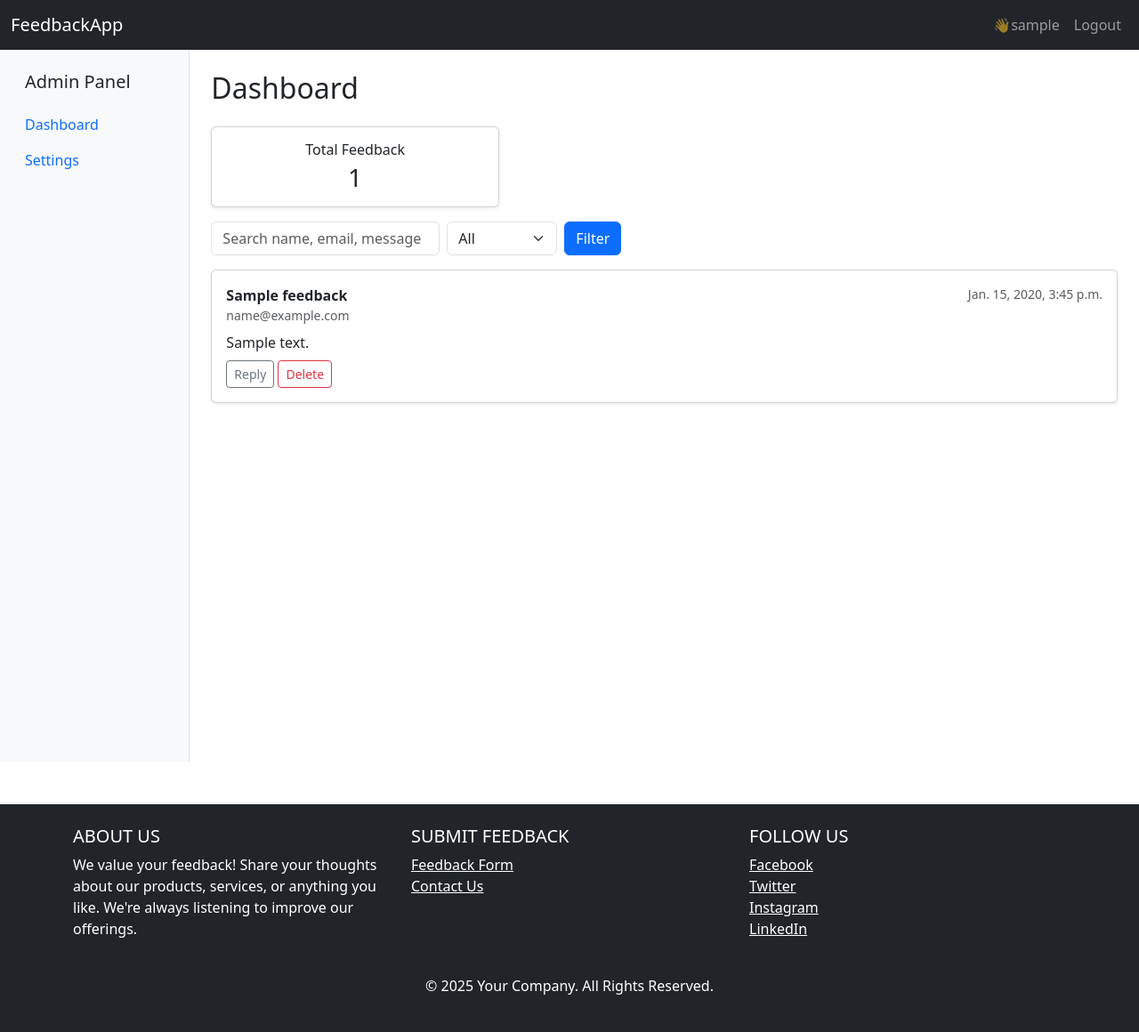
After one commit to ahamedajaj01/feedback_app, a Django app: page /dashboard in a window 1280 px wide. The commit adds this page. Shown: the whole page at 89% size. Run offline with Django 5.2, Linux system fonts and the light colour scheme; a user stored in the database is signed in; tables that the repository leaves empty hold one stand-in row (values such as "Sample post"); some libraries are stand-ins or nearby versions.

Commit message:
updated admin panel

```diff
--- /dev/null
+++ b/feedback_app/templates/admin_dashboard/dashboard.html
@@ -0,0 +1,34 @@
+{% extends 'base.html' %}
+{% block title %}
+Feedback - Admin-Dashboard
+{% endblock title %}
+{# Provide sidebar markup and set main_class so content uses remaining cols #}
+{% block sidebar %}
+    <!-- LEFT SIDEBAR -->
+        <nav class="col-md-3 col-lg-2 d-md-block bg-light sidebar collapse min-vh-100 border-end">
+            <div class="position-sticky pt-3">
+                <h5 class="px-3 mb-3 mt-2">Admin Panel</h5>
+
+                <ul class="nav flex-column">
+                    <li class="nav-item">
+                        <a class="nav-link" href="{% url 'admin_dashboard' %}">
+                            Dashboard
+                        </a>
+                    </li>
+
+                    <li class="nav-item">
+                        <a class="nav-link" href="#">
+                            Settings
+                        </a>
+                    </li>
+                </ul>
+            </div>
+        </nav>
+{% endblock sidebar %}
+
+{# main content width when sidebar is present #}
+{% block main_class %}col-md-9 ms-sm-auto col-lg-10{% endblock %}
+
+{% block content %}
+  {% include "admin_dashboard/users_feedback_list.html" %}
+{% endblock %}
--- /dev/null
+++ b/feedback_app/templates/admin_dashboard/users_feedback_list.html
@@ -0,0 +1,52 @@
+<h2 class="mb-4">Dashboard</h2>
+
+<div class="row mb-3">
+  <div class="col-md-4">
+    <div class="card shadow-sm">
+      <div class="card-body text-center">
+        <h6 class="mb-1">Total Feedback</h6>
+        <h3 class="mb-0">{{ feedbacks.count }}</h3>
+      </div>
+    </div>
+  </div>
+</div>
+
+<form method="get" class="row g-2 mb-3">
+  <div class="col-auto">
+    <input type="text" name="q" class="form-control" placeholder="Search name, email, message" value="{{ request.GET.q }}">
+  </div>
+  <div class="col-auto">
+    <select name="date" class="form-select">
+      <option value="">All</option>
+      <option value="today" {% if request.GET.date == 'today' %}selected{% endif %}>Today</option>
+      <option value="week" {% if request.GET.date == 'week' %}selected{% endif %}>This week</option>
+    </select>
+  </div>
+  <div class="col-auto">
+    <button type="submit" class="btn btn-primary">Filter</button>
+  </div>
+</form>
+
+{% for feedback in feedbacks %}
+  <div class="card mb-3 shadow-sm">
+    <div class="card-body">
+      <div class="d-flex justify-content-between">
+        <div>
+          <strong>{{ feedback.name }}</strong>
+          <div class="text-muted small">{{ feedback.email }}</div>
+        </div>
+        <div class="text-end small text-muted">{{ feedback.created_at }}</div>
+      </div>
+
+      <p class="mt-2 mb-1">{{ feedback.message }}</p>
+
+      <div class="mt-2">
+        <a href="#" class="btn btn-sm btn-outline-secondary">Reply</a>
+        <a href="{% url 'delete_feedback' feedback.id %}?next={{ 'admin_dashboard' }}" class="btn btn-sm btn-outline-danger">Delete</a>
+
+      </div>
+    </div>
+  </div>
+{% empty %}
+  <p>No feedback yet.</p>
+{% endfor %}
--- a/feedback_app/templates/confirm_delete.html
+++ b/feedback_app/templates/confirm_delete.html
@@ -5,9 +5,10 @@ Feedback - delete_feedback
 {% block content %}
 <form method="post">
     {% csrf_token %}
+    <input type="hidden" name="next" value="{{ next }}">
     <p>Are you sure you want to delete this feedback?</p>
     <button class="btn btn-danger" type="submit">Delete</button>
-    <a class="btn btn-secondary" href="{% url 'my_feedback' %}">Cancel</a>
+    <a class="btn btn-secondary" href="{% url next %}">Cancel</a>
 </form>
 
 {% endblock content %}
--- /dev/null
+++ b/feedback_app/templates/footer.html
@@ -0,0 +1,66 @@
+  <!-- Bootstrap Footer for Feedback Website -->
+    <footer class="bg-dark text-white pt-4 pb-4 mt-5">
+      <div class="container">
+        <div class="row">
+          <!-- About Section -->
+          <div class="col-md-4">
+            <h5 class="text-uppercase">About Us</h5>
+            <p>
+              We value your feedback! Share your thoughts about our products,
+              services, or anything you like. We're always listening to improve
+              our offerings.
+            </p>
+          </div>
+
+          <!-- Feedback Section -->
+          <div class="col-md-4">
+            <h5 class="text-uppercase">Submit Feedback</h5>
+            <ul class="list-unstyled">
+              <li><a href="#" class="text-white">Feedback Form</a></li>
+              <li><a href="#" class="text-white">Contact Us</a></li>
+            </ul>
+          </div>
+
+          <!-- Social Media Links -->
+          <div class="col-md-4">
+            <h5 class="text-uppercase">Follow Us</h5>
+            <ul class="list-unstyled">
+              <li>
+                <a
+                  href="https://facebook.com"
+                  class="text-white"
+                  target="_blank"
+                  >Facebook</a
+                >
+              </li>
+              <li>
+                <a href="https://twitter.com" class="text-white" target="_blank"
+                  >Twitter</a
+                >
+              </li>
+              <li>
+                <a
+                  href="https://instagram.com"
+                  class="text-white"
+                  target="_blank"
+                  >Instagram</a
+                >
+              </li>
+              <li>
+                <a
+                  href="https://linkedin.com"
+                  class="text-white"
+                  target="_blank"
+                  >LinkedIn</a
+                >
+              </li>
+            </ul>
+          </div>
+        </div>
+      </div>
+
+      <!-- Footer Bottom -->
+      <div class="text-center mt-4">
+        <p>&copy; 2025 Your Company. All Rights Reserved.</p>
+      </div>
+    </footer>
--- a/feedback_app/templates/login.html
+++ b/feedback_app/templates/login.html
@@ -15,7 +15,7 @@ Feedback - Login
 </form>
  <div class="text-center mt-3">
             <small>Don't have an account?
-                <a href="{% url 'register' %}">Login</a>
+                <a href="{% url 'register' %}">Register</a>
             </small>
         </div>
 </div>
--- /dev/null
+++ b/feedback_app/templates/navbar.html
@@ -0,0 +1,50 @@
+<nav class="navbar navbar-expand-lg navbar-dark bg-dark">
+      <div class="container-fluid">
+        <a
+          class="navbar-brand"
+          href="{% if user.is_authenticated and user.is_staff or user.is_authenticated and user.is_superuser %}{% url 'admin_dashboard' %}{% else %}{% url 'homepage' %}{% endif %}"
+        >
+          FeedbackApp
+        </a>
+
+        <button
+          class="navbar-toggler"
+          type="button"
+          data-bs-toggle="collapse"
+          data-bs-target="#navbarNav"
+          aria-controls="navbarNav"
+          aria-expanded="false"
+          aria-label="Toggle navigation"
+        >
+          <span class="navbar-toggler-icon"></span>
+        </button>
+
+        <div class="collapse navbar-collapse" id="navbarNav">
+          <ul class="navbar-nav ms-auto">
+            {% if user.is_authenticated %}
+            <li class="nav-item">
+              <a class="nav-link" href="#">👋{{user.username}}</a>
+            </li>
+
+            {% if user.is_authenticated and not user.is_staff and not user.is_superuser %}
+            <li class="nav-item">
+              <a class="nav-link" href="{% url 'my_feedback' %}">My Feedback</a>
+            </li>
+            {% endif %}
+
+
+            <li class="nav-item">
+              <a class="nav-link" href="{% url 'logout' %}">Logout</a>
+            </li>
+            {% else %}
+            <li class="nav-item">
+              <a class="nav-link" href="{% url 'login' %}">Login</a>
+            </li>
+            <li class="nav-item">
+              <a class="nav-link" href="{% url 'register' %}">Register</a>
+            </li>
+            {% endif %}
+          </ul>
+        </div>
+      </div>
+    </nav>
--- a/feedback_app/urls.py
+++ b/feedback_app/urls.py
@@ -8,7 +8,7 @@ urlpatterns = [
     path('logout',views.logout,name="logout"),
     path('feedback_form',views.feedback_form,name="feedback_form"),
     path('feedback/submit',views.submit_feedback,name="submit_feedback"),
-    path('users/feedback/list',views.admin_feedback_list,name="admin_feedback_list"),
+    path('dashboard',views.admin_dashboard,name="admin_dashboard"),
     path('my/feedback/',views.my_feedback,name="my_feedback"),
     path('update/feedback/<int:pk>/',views.edit_feedback,name="edit_feedback"),
     path('delete/feedback/<int:pk>/',views.delete_feedback,name="delete_feedback")
--- a/feedback_app/views.py
+++ b/feedback_app/views.py
@@ -10,7 +10,7 @@ from django.contrib import messages
 def homepage(request):
      # If admin or staff → keep them in admin area
     if request.user.is_authenticated and (request.user.is_staff or request.user.is_superuser):
-           return redirect("admin_feedback_list")
+           return redirect("admin_dashboard")
      # Normal users can see homepage
     return render(request,"homepage.html")
 
@@ -18,7 +18,7 @@ def user_registration(request):
     # If user already logged in → stop them
     if request.user.is_authenticated:
          if request.user.is_staff or request.user.is_superuser:
-                       return redirect('admin_feedback_list')
+                       return redirect('admin_dashboard')
          return redirect('homepage')
 
     if request.method == "POST":
@@ -39,7 +39,7 @@ def login(request):
      # If user already logged in → stop them
     if request.user.is_authenticated:
          if request.user.is_staff or request.user.is_superuser:
-                       return redirect('admin_feedback_list')
+                       return redirect('admin_dashboard')
 
          return redirect("homepage")
 
@@ -59,7 +59,7 @@ def login(request):
 
                  # If the user is staff or superuser, send to the admin feedback page
                 if user.is_staff or user.is_superuser:
-                    return redirect('admin_feedback_list')
+                    return redirect('admin_dashboard')
                  # Otherwise send regular users to homepage
                 return redirect('homepage')
             else:
@@ -117,20 +117,21 @@ def submit_feedback(request):
     # just send them back to the form page.
     return redirect('feedback_form')
 
-# list feedback list for admin
+# admin dashboard
 @login_required
-def admin_feedback_list(request):
+def admin_dashboard(request):
     # Only allow admin users
     if not (request.user.is_staff or request.user.is_superuser):
         return redirect('homepage')
     feedbacks = Feedback.objects.all()
-    return render(request,"admin_feedback_list.html",{"feedbacks":feedbacks})
+    return render(request,"admin_dashboard/dashboard.html",{"feedbacks":feedbacks})
+
 
 @login_required
 def my_feedback(request):
       # Block admin & staff accounts
     if request.user.is_staff or request.user.is_superuser:
-        return redirect("admin_feedback_list")  # or 'homepage' if you prefer
+        return redirect("admin_dashboard")  # or 'homepage' if you prefer
 
     # Only normal users reach this part
     feedback = Feedback.objects.filter(user=request.user).order_by('-created_at')
@@ -164,11 +165,24 @@ def edit_feedback(request,pk):
 def delete_feedback(request,pk):
      feedback = get_object_or_404(Feedback,pk=pk)
 
-     # Security check: only the owner (user) can delete their feedback
-     if feedback.user != request.user:
-       return redirect("my_feedback")
+    # Determine the default redirect target
+    # - if the current user is staff (admin), default to admin dashboard
+    # - otherwise default to the user's feedback list
+     default_redirect = 'admin_dashboard' if request.user.is_staff else 'my_feedback'
+
+     # Find where to redirect after delete (check POST, then GET)
+     next_url_name = request.POST.get('next') or request.GET.get('next') or default_redirect
+
+     # Security check:
+    # - owner can delete
+    # - staff can delete any feedback
+     if not (request.user.is_staff or (feedback.user is not None and feedback.user == request.user)):
+        # unauthorized: redirect back to safe place
+        return redirect(default_redirect)
 
      if request.method == "POST":
           feedback.delete()
-          return redirect('my_feedback')
-     return render(request, "confirm_delete.html", {"feedback": feedback})
+          return redirect(next_url_name)
+
+     # show confirmation page; pass the 'next' so the form can send it back
+     return render(request, "confirm_delete.html", {"feedback": feedback, "next":next_url_name})
--- a/templates/base.html
+++ b/templates/base.html
@@ -10,126 +10,26 @@
 
   <body>
     <!-- Navbar section -->
-    <nav class="navbar navbar-expand-lg navbar-dark bg-dark">
-      <div class="container-fluid">
-        <a
-          class="navbar-brand"
-          href="{% if user.is_authenticated and user.is_staff or user.is_authenticated and user.is_superuser %}
-{% url 'admin_feedback_list' %}{% else %}{% url 'homepage' %}{% endif %}"
-        >
-          FeedbackApp
-        </a>
+    {% include "navbar.html" %}
 
-        <button
-          class="navbar-toggler"
-          type="button"
-          data-bs-toggle="collapse"
-          data-bs-target="#navbarNav"
-          aria-controls="navbarNav"
-          aria-expanded="false"
-          aria-label="Toggle navigation"
-        >
-          <span class="navbar-toggler-icon"></span>
-        </button>
+  <div class="container-fluid">
+      <div class="row">
 
-        <div class="collapse navbar-collapse" id="navbarNav">
-          <ul class="navbar-nav ms-auto">
-            {% if user.is_authenticated %}
-            <li class="nav-item">
-              <a class="nav-link" href="#">{{user.username}}</a>
-            </li>
+        {# Optional sidebar block. Child templates can override this. #}
+        {% block sidebar %}
+        <!-- empty by default -->
+        {% endblock sidebar %}
 
-            {% if user.is_authenticated and not user.is_staff and not user.is_superuser %}
-            <li class="nav-item">
-              <a class="nav-link" href="{% url 'my_feedback' %}">My Feedback</a>
-            </li>
-            {% endif %}
+        <!-- main content area: if sidebar overridden, layout expects sidebar col, otherwise full width -->
+        <main id="main-content" class="{% block main_class %}col-12{% endblock main_class %} px-md-4 py-4">
+          {% block content %}{% endblock content %}
+        </main>
+      </div>
+    </div>
 
 
-            <li class="nav-item">
-              <a class="nav-link" href="{% url 'logout' %}">Logout</a>
-            </li>
-            {% else %}
-            <li class="nav-item">
-              <a class="nav-link" href="{% url 'login' %}">Login</a>
-            </li>
-            <li class="nav-item">
-              <a class="nav-link" href="{% url 'register' %}">Register</a>
-            </li>
-            {% endif %}
-          </ul>
-        </div>
-      </div>
-    </nav>
-    {% block content %} {% endblock content %}
-
     <!-- Footer section -->
-    <!-- Bootstrap Footer for Feedback Website -->
-    <footer class="bg-dark text-white pt-4 pb-4 mt-5">
-      <div class="container">
-        <div class="row">
-          <!-- About Section -->
-          <div class="col-md-4">
-            <h5 class="text-uppercase">About Us</h5>
-            <p>
-              We value your feedback! Share your thoughts about our products,
-              services, or anything you like. We're always listening to improve
-              our offerings.
-            </p>
-          </div>
-
-          <!-- Feedback Section -->
-          <div class="col-md-4">
-            <h5 class="text-uppercase">Submit Feedback</h5>
-            <ul class="list-unstyled">
-              <li><a href="#" class="text-white">Feedback Form</a></li>
-              <li><a href="#" class="text-white">Contact Us</a></li>
-            </ul>
-          </div>
-
-          <!-- Social Media Links -->
-          <div class="col-md-4">
-            <h5 class="text-uppercase">Follow Us</h5>
-            <ul class="list-unstyled">
-              <li>
-                <a
-                  href="https://facebook.com"
-                  class="text-white"
-                  target="_blank"
-                  >Facebook</a
-                >
-              </li>
-              <li>
-                <a href="https://twitter.com" class="text-white" target="_blank"
-                  >Twitter</a
-                >
-              </li>
-              <li>
-                <a
-                  href="https://instagram.com"
-                  class="text-white"
-                  target="_blank"
-                  >Instagram</a
-                >
-              </li>
-              <li>
-                <a
-                  href="https://linkedin.com"
-                  class="text-white"
-                  target="_blank"
-                  >LinkedIn</a
-                >
-              </li>
-            </ul>
-          </div>
-        </div>
-      </div>
-
-      <!-- Footer Bottom -->
-      <div class="text-center mt-4">
-        <p>&copy; 2025 Your Company. All Rights Reserved.</p>
-      </div>
-    </footer>
+  {% include "footer.html" %}
 
     <script src="{% static 'js/bootstrap.bundle.min.js' %}"></script>
   </body>
```
Also changed, not shown: feedback_app/templates/admin_feedback_list.html (deleted, +0 -14 lines).
